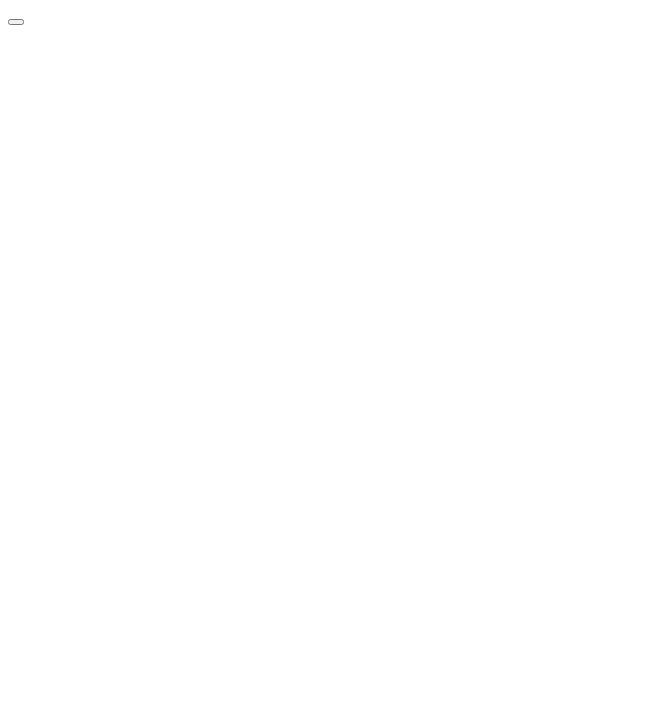
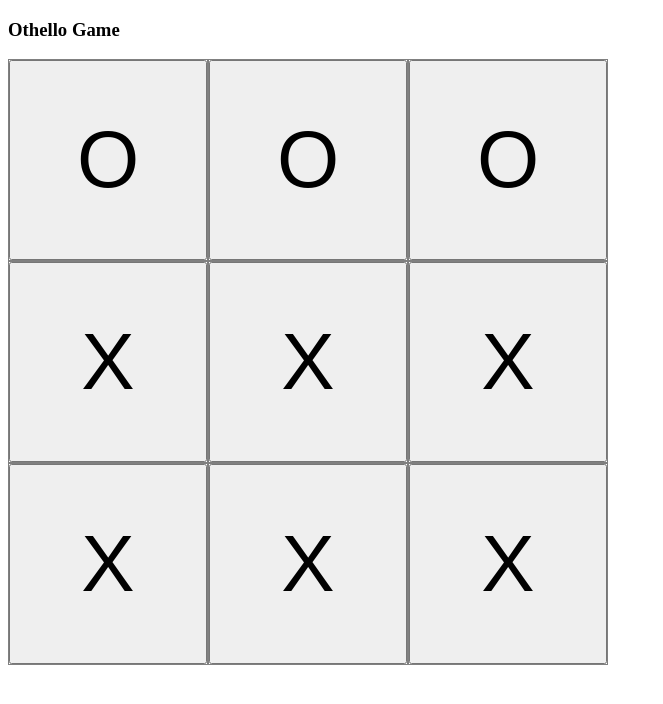
Before and after one commit to unimanuel/uniGames, an Angular app: page / in a window 1280 px wide. Shown: the top 704 px of the page, without its empty margins (0-663 px from the left). Built offline with nearby package versions, Linux system fonts and the light colour scheme.

Commit message:
Othelloboard shows 3x3 button matrix, symbols changed to O, X, *. Styles to make buttons bigger and grid arrangement.

```diff
--- a/src/app/app.component.html
+++ b/src/app/app.component.html
@@ -1,2 +1,3 @@
-<app-square></app-square>
+
+<app-othello-board></app-othello-board>
 <router-outlet></router-outlet>
--- a/src/app/app.module.ts
+++ b/src/app/app.module.ts
@@ -4,11 +4,13 @@ import { BrowserModule } from '@angular/platform-browser';
 import { AppRoutingModule } from './app-routing.module';
 import { AppComponent } from './app.component';
 import { SquareComponent } from './square/square.component';
+import { OthelloBoardComponent } from './othello-board/othello-board.component';
 
 @NgModule({
   declarations: [
     AppComponent,
-    SquareComponent
+    SquareComponent,
+    OthelloBoardComponent
   ],
   imports: [
     BrowserModule,
--- /dev/null
+++ b/src/app/othello-board/othello-board.component.html
@@ -0,0 +1,9 @@
+<h3>Othello Game</h3>
+
+<main>
+    <app-square
+        *ngFor="let val of squares; let i = index"
+        [symbol]="i <= 2 ? 'O' : 'X'">
+
+    </app-square>
+</main>
--- /dev/null
+++ b/src/app/othello-board/othello-board.component.scss
@@ -0,0 +1,10 @@
+main {
+    display: grid;
+    grid-template-columns: 200px 200px 200px;
+    grid-gap: 0px;
+}
+
+app-square {
+    border: 1px gray solid;
+    height: 200px;
+}
--- /dev/null
+++ b/src/app/othello-board/othello-board.component.ts
@@ -0,0 +1,18 @@
+import { Component, OnInit } from '@angular/core';
+
+@Component({
+  selector: 'app-othello-board',
+  templateUrl: './othello-board.component.html',
+  styleUrls: ['./othello-board.component.scss']
+})
+export class OthelloBoardComponent implements OnInit {
+
+  squares : any[];
+
+  constructor() { }
+
+  ngOnInit(): void {
+    this.squares = Array(9).fill(null);
+  }
+
+}
--- a/src/app/square/square.component.html
+++ b/src/app/square/square.component.html
@@ -1 +1,2 @@
-<button mat-fab>{{symbol}}</button>
+
+<button>{{ symbol }}</button>
--- a/src/app/square/square.component.scss
+++ b/src/app/square/square.component.scss
@@ -0,0 +1,6 @@
+
+button {
+    width: 100%;
+    height: 100%;
+    font-size: 5em !important;
+}
--- a/src/app/square/square.component.ts
+++ b/src/app/square/square.component.ts
@@ -7,10 +7,9 @@ import { Component, Input, OnInit } from '@angular/core';
 })
 export class SquareComponent implements OnInit {
 
-  @Input() symbol: '1' | '2' | '0' | null
+  @Input() symbol: 'O' | 'X' | '*' | null
 
   constructor() {
-    this.symbol = null;
   }
 
   ngOnInit(): void {
```
Also changed, not shown: 1 other file (tests, documents, lock files or other folders).
